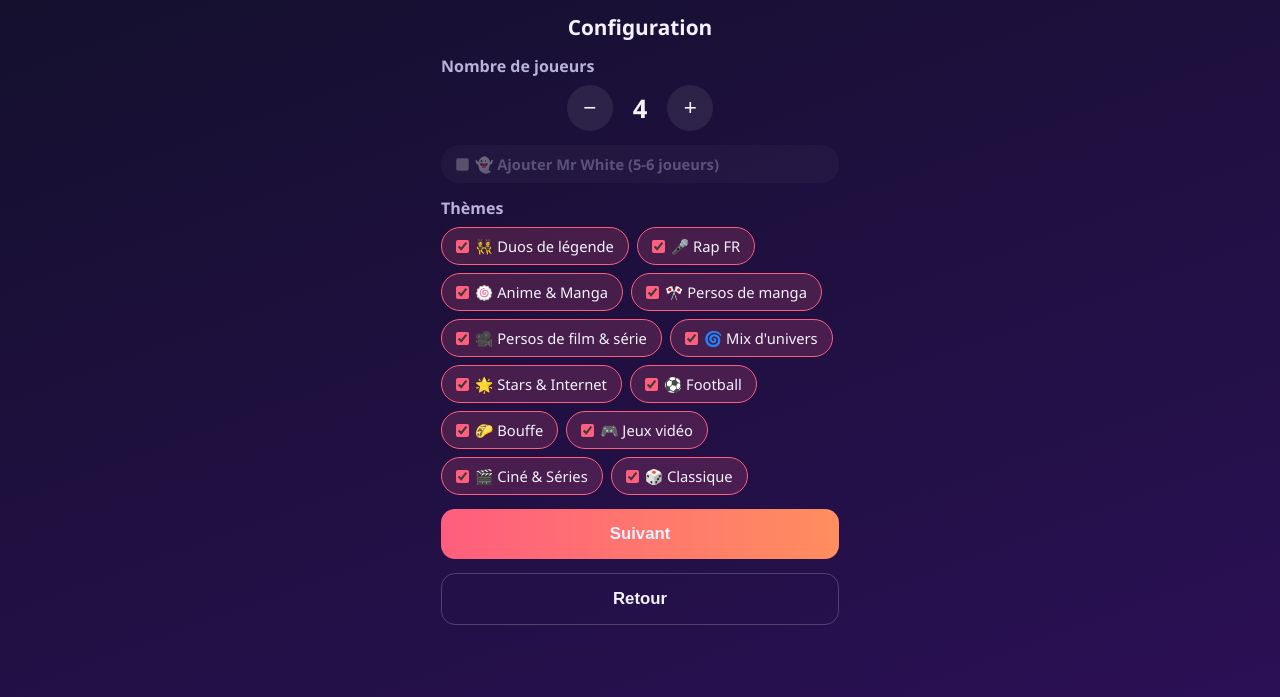
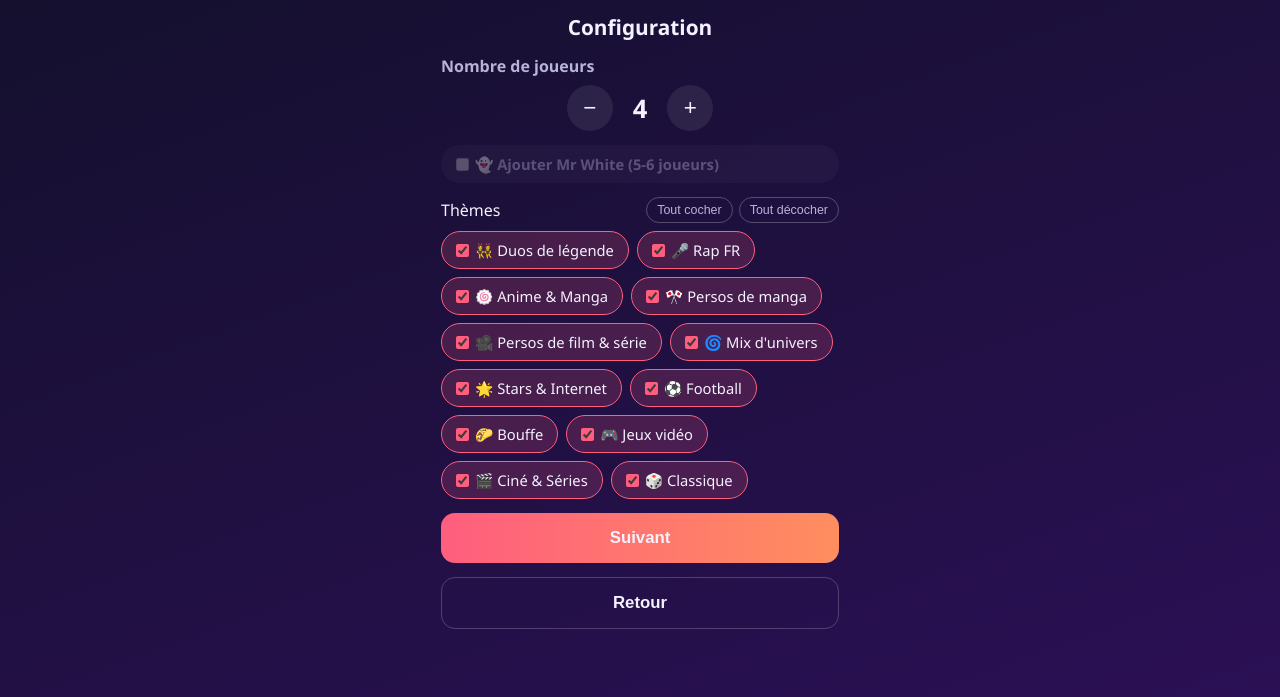
Before and after one commit to Catodu/Undercover, a plain HTML site: page index.html in a window 1280 px wide. Both pictures are taken after a click on the button "Nouvelle partie". Shown: the part 103-800 px from the top of the page. Drawn offline with Linux system fonts and the light colour scheme.

Commit message:
Boutons Tout cocher / Tout decocher pour les themes
Co-Authored-By: Claude Fable 5 <noreply@anthropic.com>

```diff
--- a/app.js
+++ b/app.js
@@ -138,7 +138,13 @@ function showSetup() {
       <label class="chip chip-wide"><input type="checkbox" id="mrwhite"> <span>👻 Ajouter Mr White (5-6 joueurs)</span></label>
     </div>
     <div class="field">
-      <label>Thèmes</label>
+      <div class="themes-header">
+        <label>Thèmes</label>
+        <div class="theme-actions">
+          <button class="btn-mini" id="btn-all">Tout cocher</button>
+          <button class="btn-mini" id="btn-none">Tout décocher</button>
+        </div>
+      </div>
       <div class="chips">${themeBoxes}</div>
     </div>
     <button class="btn btn-primary" id="btn-next">Suivant</button>
@@ -156,6 +162,11 @@ function showSetup() {
   $("#minus").onclick = () => { count = Math.max(3, count - 1); refresh(); };
   $("#plus").onclick = () => { count = Math.min(6, count + 1); refresh(); };
   refresh();
+
+  const setAllThemes = (checked) =>
+    document.querySelectorAll(".chips input").forEach((c) => (c.checked = checked));
+  $("#btn-all").onclick = () => setAllThemes(true);
+  $("#btn-none").onclick = () => setAllThemes(false);
 
   $("#btn-back").onclick = showHome;
   $("#btn-next").onclick = () => {
--- a/style.css
+++ b/style.css
@@ -117,6 +117,24 @@ h2 { text-align: center; font-size: 1.3rem; }
   cursor: pointer;
 }
 
+.themes-header {
+  display: flex;
+  align-items: center;
+  justify-content: space-between;
+  gap: 10px;
+}
+.theme-actions { display: flex; gap: 6px; }
+.btn-mini {
+  border: 1px solid rgba(255, 255, 255, 0.25);
+  background: transparent;
+  color: var(--muted);
+  border-radius: 999px;
+  padding: 5px 10px;
+  font-size: 0.78rem;
+  cursor: pointer;
+}
+.btn-mini:active { transform: scale(0.96); }
+
 .chips { display: flex; flex-wrap: wrap; gap: 8px; }
 .chip {
   display: inline-flex;
```
